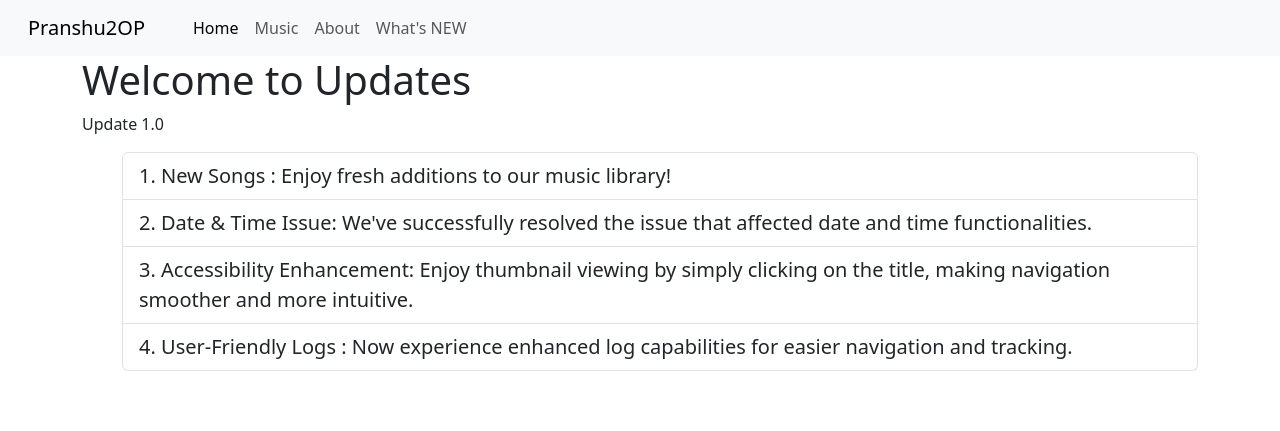
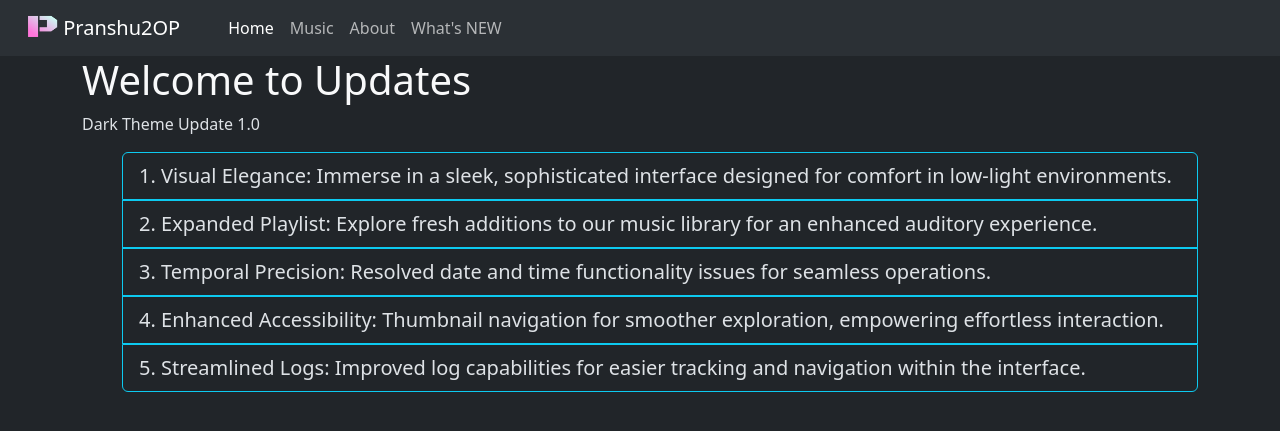
Before and after one commit to Pranshu-2-op/Project-ToDo, a Flask app: page /updates in a window 1280 px wide. Shown: the top 431 px of the page. Run offline with Flask 3, Linux system fonts and the light colour scheme.

Commit message:
New Looks and bug fixes

```diff
--- a/app.py
+++ b/app.py
@@ -1,4 +1,4 @@
-from flask import Flask, render_template, redirect, request, jsonify
+from flask import Flask, render_template, redirect, request
 from flask_sqlalchemy import SQLAlchemy
 from datetime import datetime, timedelta
 import os
@@ -57,11 +57,9 @@ def log_visitor(ip_address, device, page, time):
 
 @app.route("/", methods=['GET', 'POST'])
 def hello():
-    print(request.headers)
     if request.method == "POST":
         Title = request.form["title"]
         Desc = request.form["desc"]
-        # ip = request.remote_addr
         if Title == "":
             alltodo = ToDo.query.all()
             return render_template('index.html',title=False,  alltodo=alltodo)
@@ -78,9 +76,8 @@ def hello():
 
     ip_add = VisitorLog.query.all()
     alltodo = ToDo.query.all()
-    # print(alltodo)
     return render_template('index.html',ip_add=ip_add, alltodo=alltodo)
-    # return "Hello World!"
+
 
 # to edit a task
 @app.route("/edit/<int:sno>", methods=['GET', 'POST'])
@@ -109,15 +106,15 @@ def delete(sno):
 
 # Function to retrieve songs for a specific page
 def get_songs_for_page(page_num, per_page):
-    songs_directory = os.path.join(app.root_path, 'static', 'music')  # Path to your songs directory
-    all_songs = os.listdir(songs_directory)  # Get all file names in the directory
+    songs_directory = os.path.join(app.root_path, 'static', 'music')
+    all_songs = os.listdir(songs_directory)
 
     # Priority songs
-    priority_songs = ["Shayad.mp3", "Main Phir Bhi.mp3"]  # Replace with your prioritized song names
+    priority_songs = ["Shayad.mp3", "Main Phir Bhi.mp3"]
     prioritized_songs = [song for song in priority_songs if song in all_songs]
     for song in prioritized_songs:
         all_songs.remove(song)
-        all_songs.insert(0, song)  # Move the song to the front of the list
+        all_songs.insert(0, song)
 
 
     start = (page_num - 1) * per_page
@@ -135,14 +132,14 @@ def display_songs():
     log_visitor(ip, user_agent ,page , ist)
 
     page = request.args.get('page', 1, type=int)
-    per_page = 3  # Number of songs per page
+    per_page = 3
     all_songs = get_songs_for_page(page, per_page)
     songs = []
     for song in all_songs:
         song_details = {
-            "title": song.replace('.mp3', ''),  # Assuming song file name is the title
-            "thumbnail": f"thumbnail/{song.replace('.mp3', '.png')}",  # Assuming thumbnails have same name as songs with .png extension
-            "audio": f"music/{song}"  # Path to the audio file
+            "title": song.replace('.mp3', ''),
+            "thumbnail": f"thumbnail/{song.replace('.mp3', '.png')}",
+            "audio": f"music/{song}"
         }
         songs.append(song_details)
     total_songs = len(os.listdir(os.path.join(app.root_path, 'static', 'music')))
--- a/templates/about.html
+++ b/templates/about.html
@@ -2,10 +2,10 @@
 {% block title %}About{% endblock title %}
 {% block body %}
 
-<div style="display: flex; justify-content: center;">
-  <div class="card" style="width: 30rem;">
+<div style="display: flex; justify-content: center; ">
+  <div class="card border-info mb-3" style="width: 30rem;">
     <img src="{{ url_for('static', filename='logo.png') }}" class="card-img-top" alt="...">
-    <div class="card-body">
+    <div class="card-body border-info">
       <h5 class="card-title">About Developer</h5>
       <p class="card-text">Hey, I'm Pranshu2OP, and I've recently wrapped up a cool website built entirely with Flask in just two days! It's been an intense yet rewarding experience, pushing my boundaries and skill set to create something unique. With every line of code, I'm gearing up for bigger and better projects in the future. Exciting things are on the horizon, and I can't wait to share them with you soon. Stay tuned for more updates!</p>
       <a href="/" class="btn btn-info">To Do</a>
--- a/templates/base.html
+++ b/templates/base.html
@@ -1,5 +1,5 @@
 <!DOCTYPE html>
-<html lang="EN">
+<html lang="EN" data-bs-theme="dark">
 
 <head>
     <!-- Required meta tags -->
@@ -18,7 +18,7 @@
     <nav class="navbar navbar-expand-lg bg-body-tertiary">
       <div class="container-fluid">
         <a class="navbar-brand" href="/">
-          <!-- <img src="{{ url_for('static', filename='logo.png') }}" alt="Logo" width="70" height="70" class="d-inline-block align-text-top"> -->
+          <img src="{{ url_for('static', filename='favlogo.png') }}" alt="Logo" width="30" height="24" class="d-inline-block align-text-top mx-auto">
           Pranshu2OP
         </a>
         <button class="navbar-toggler" type="button" data-bs-toggle="collapse" data-bs-target="#navbarNav" aria-controls="navbarNav" aria-expanded="false" aria-label="Toggle navigation">
--- a/templates/updates.html
+++ b/templates/updates.html
@@ -6,23 +6,27 @@
 {% block body %}
     <div class="container">
 
-        <h1 class="display-6">Welcome to Updates</h1>
+        <h1 class="display-6 text-light bg-dark">Welcome to Updates</h1>
 
-        <p class="Blockquote">Update 1.0</p>
+        <p class="Blockquote">Dark Theme Update 1.0</p>
         <ol class="list-group list-group-numbered">
-            <li class="list-group-item lead">
-                New Songs : Enjoy fresh additions to our music library!
+            <li class="list-group-item lead border border-info">
+                Visual Elegance: Immerse in a sleek, sophisticated interface designed for comfort in low-light environments.
             </li>
-            <li class="list-group-item lead">
-                Date & Time Issue: We've successfully resolved the issue that affected date and time functionalities.
+            <li class="list-group-item lead border border-info">
+                Expanded Playlist: Explore fresh additions to our music library for an enhanced auditory experience.
             </li>
-            <li class="list-group-item lead">
-                Accessibility Enhancement: Enjoy thumbnail viewing by simply clicking on the title, making navigation smoother and more intuitive.
+            <li class="list-group-item lead border border-info">
+                Temporal Precision: Resolved date and time functionality issues for seamless operations.
             </li>
-            <li class="list-group-item lead">
-                User-Friendly Logs : Now experience enhanced log capabilities for easier navigation and tracking.
+            <li class="list-group-item lead border border-info">
+                Enhanced Accessibility: Thumbnail navigation for smoother exploration, empowering effortless interaction.
             </li>
-          </ol>
+            <li class="list-group-item lead border border-info">
+                Streamlined Logs: Improved log capabilities for easier tracking and navigation within the interface.
+            </li>
+        </ol>
+
 
     </div>
     <script src="https://cdn.jsdelivr.net/npm/bootstrap@5.3.2/dist/js/bootstrap.bundle.min.js"
```
Also changed, not shown: templates/index.html (+6 -4 lines), templates/songs.html (+6 -7 lines), instance/ToDo.db (deleted).
